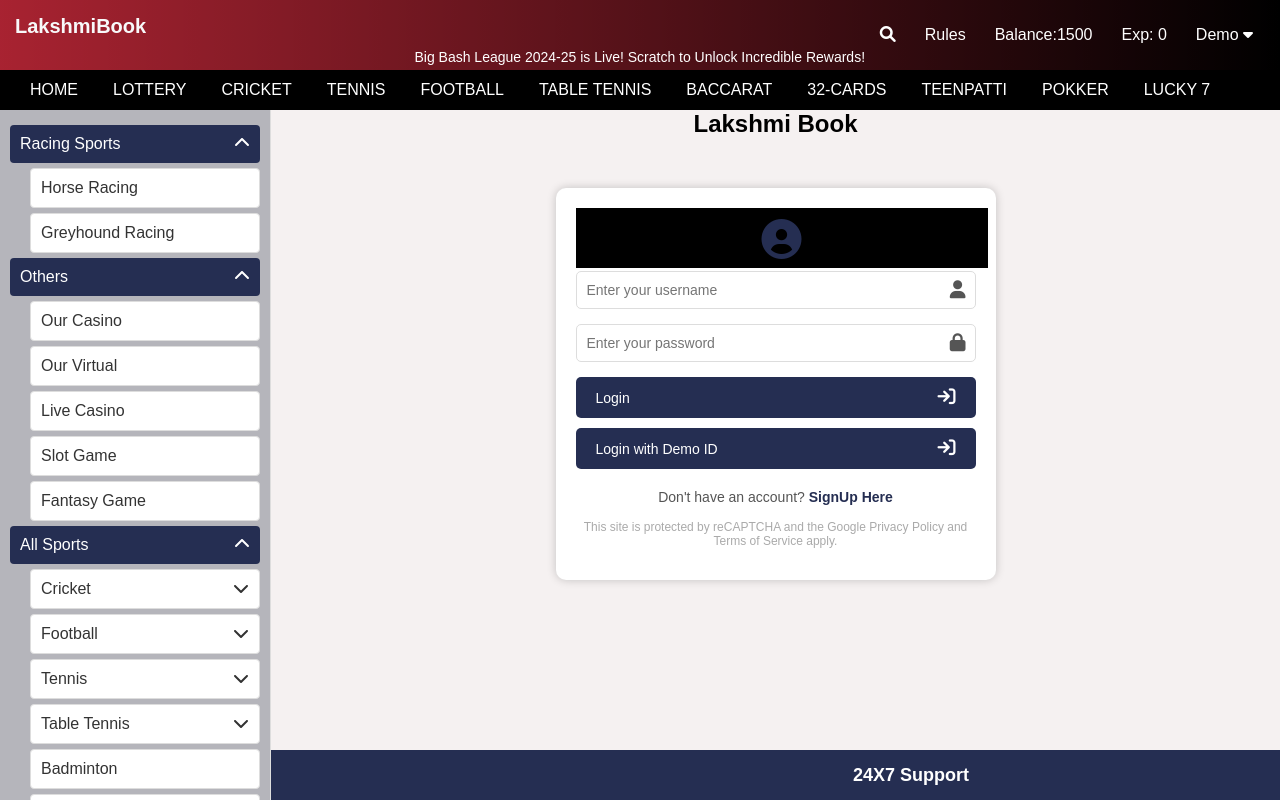
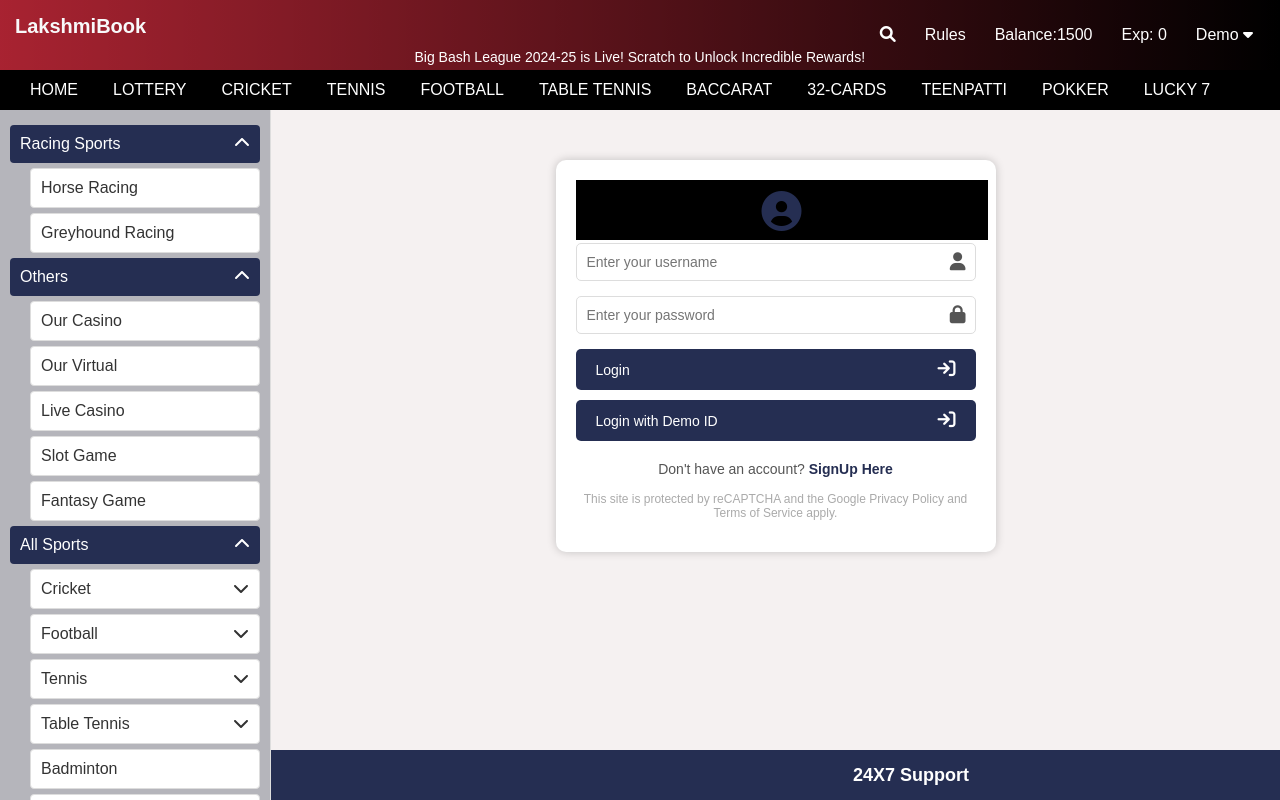
Before and after one commit to Mehraj001/Lakshmibook, a React (Create React App) app in the folder front/: page /login in a window 1280 px wide. Shown: the top 800 px of the page. Built offline with nearby package versions, Linux system fonts and the light colour scheme.

Commit message:
Update Login1.jsx

```diff
--- a/front/src/Pages/Login1.jsx
+++ b/front/src/Pages/Login1.jsx
@@ -66,7 +66,7 @@
   return (
     <div>
       <div className="logo">
-        <h1>Lakshmi Book</h1>
+
       </div>
       <div className="login-container1">
         <nav className="navbar">
```
